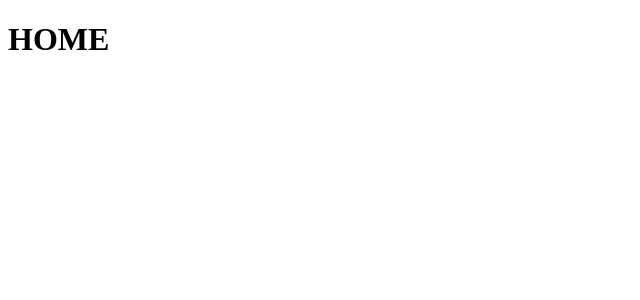
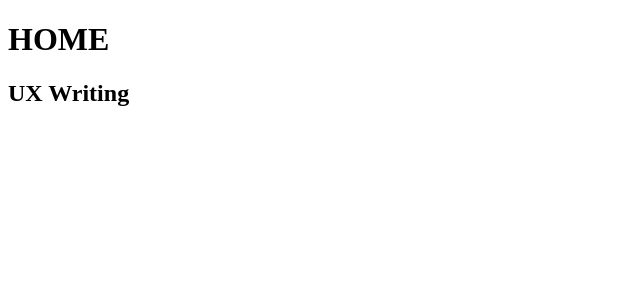
Before and after one commit to TiagoMendesSilva/site-herrera, a Next.js app: page / in a window 1280 px wide. Shown: the top 300 px of the page, without its empty margins (0-640 px from the left). Built offline with nearby package versions, Linux system fonts and the light colour scheme.

Commit message:
Altera index.js testando

```diff
--- a/pages/index.js
+++ b/pages/index.js
@@ -2,6 +2,8 @@ function Home() {
     return (
         <div>
             <h1>HOME</h1>
+            <h2>UX Writing</h2>
+
 
         </div>
     )
```
